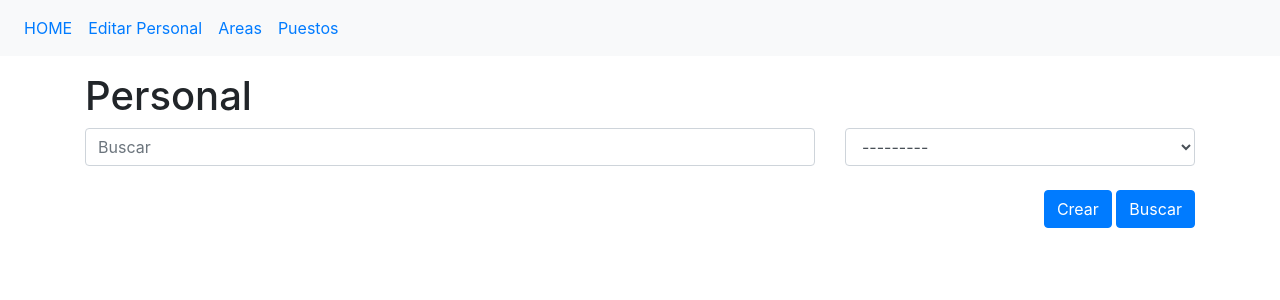
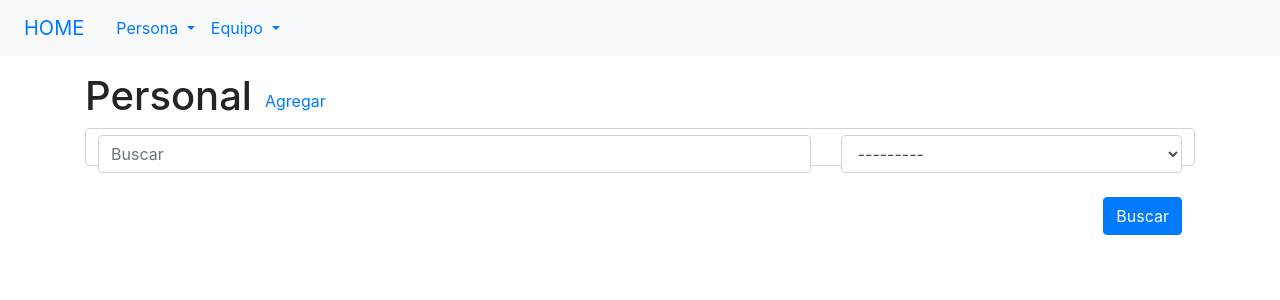
Before and after one commit to seb-novoa/Inventario, a Django app: page /persona/ in a window 1280 px wide. Shown: the top 300 px of the page. Run offline with Django 3.2, Linux system fonts and the light colour scheme; data that the repository does not hold is empty; some libraries are stand-ins or nearby versions.

Commit message:
se agrega el navegador al las bases

```diff
--- a/src/Personal/templates/Personal/base.html
+++ b/src/Personal/templates/Personal/base.html
@@ -5,28 +5,50 @@
     <meta charset="utf-8">
     <title>Inventario</title>
     <link rel="stylesheet" href="https://maxcdn.bootstrapcdn.com/bootstrap/4.1.0/css/bootstrap.min.css">
-    <script src="https://code.jquery.com/jquery-3.1.1.min.js"></script>
-    <script src="https://intercoolerreleases-leaddynocom.netdna-ssl.com/intercooler-1.2.1.min.js"></script>
+    <script src="https://code.jquery.com/jquery-3.3.1.slim.min.js" integrity="sha384-q8i/X+965DzO0rT7abK41JStQIAqVgRVzpbzo5smXKp4YfRvH+8abtTE1Pi6jizo" crossorigin="anonymous"></script>
+    <script src="https://stackpath.bootstrapcdn.com/bootstrap/4.1.1/js/bootstrap.min.js" integrity="sha384-smHYKdLADwkXOn1EmN1qk/HfnUcbVRZyYmZ4qpPea6sjB/pTJ0euyQp0Mk8ck+5T" crossorigin="anonymous"></script>
+    <script src="https://cdnjs.cloudflare.com/ajax/libs/popper.js/1.14.3/umd/popper.min.js" integrity="sha384-ZMP7rVo3mIykV+2+9J3UJ46jBk0WLaUAdn689aCwoqbBJiSnjAK/l8WvCWPIPm49" crossorigin="anonymous"></script>
+    {% block headScript%}
+    {% endblock %}
+
 
 
   </head>
   <body>
+
     <nav class="navbar navbar-expand-sm bg-light">
       <ul class="navbar-nav">
         <li class="nav-item">
-          <a href="{% url 'PersonaView'%}" class="nav-link">HOME</a>
+          <a href="#" class="nav-link navbar-brand">HOME</a>
         </li>
-        <li class="nav-item">
-          <a href="{% url 'PersonaViewEditar'%}" class="nav-link">Editar Personal</a>
-        </li>
-        <li class="nav-item">
-          <a href="{% url 'AreaView'%}" class="nav-link">Areas</a>
-        </li>
-        <li class="nav-item">
-          <a href="{% url 'PuestoView'%}" class="nav-link">Puestos </a>
-        </li>
+        <li class="nav-item dropdown">
+          <a class="nav-link dropdown-toggle" href="#" id="navbarDropdown" role="button" data-toggle="dropdown" aria-haspopup="true" aria-expanded="false">
+            Persona
+          </a>
+          <div class="dropdown-menu" aria-labelledby="navbarDropdown">
+            <a href="{% url 'PersonaView'%}" class="dropdown-item">Buscar persona</a>
+            <a href="{% url 'PersonaViewGuardar'%}" class="dropdown-item">Agregar</a>
+            <div class="dropdown-divider"></div>
+            <a href="{% url 'PuestoView'%}" class="dropdown-item">Puestos </a>
+            <a href="{% url 'AreaView'%}" class="dropdown-item">Areas</a>
+          </div>
+        </li> <!--  Persona -->
+        <li class="nav-item dropdown">
+          <a class="nav-link dropdown-toggle" href="#" id="navbarDropdown" role="button" data-toggle="dropdown" aria-haspopup="true" aria-expanded="false">
+            Equipo
+          </a>
+          <div class="dropdown-menu" aria-labelledby="navbarDropdown">
+            <a href="{% url 'BuscarEquipo'%}" class="dropdown-item">Buscar equipo</a>
+            <a href="{% url 'CreateEquipo'%}" class="dropdown-item">Agregar</a>
+            <div class="dropdown-divider"></div>
+            <a href="{% url 'ClaseView'%}" class="dropdown-item">Categoria</a>
+            <a href="{% url 'HardwareView'%}" class="dropdown-item">Hardware</a>
+            <a href="{% url 'SoftwareView'%}" class="dropdown-item">Software</a>
+          </div>
+        </li><!-- Equipo  -->
       </ul>
-    </nav>
+    </nav>  <!--barra de navegacion-->
+
     <div class="container mt-3">
       {% block content %}
       {% endblock %}
--- a/src/Personal/templates/Personal/persona.html
+++ b/src/Personal/templates/Personal/persona.html
@@ -2,8 +2,9 @@
 
 {% block content %}
 
-<h1>{{title}}</h1>
+<h1>{{title}}<small><a class="btn " href="{% url "PersonaViewGuardar" %}">Agregar</a></small></h1>
 
+<div class="form-control">
   <form class="" action="." method="POST">{% csrf_token %}
 
     <div class="row">
@@ -17,11 +18,12 @@
 
     <br>
     <div class="text-right">
-    <a href="{% url "PersonaViewGuardar" %}" class="btn btn-primary">Crear</a>
       <button class="btn btn-primary" type="submit" name="button">Buscar</button>
     </div>
 
   </form>
+</div>
+
 
 {% if messages %}
   <ul class="messages">
```
Also changed, not shown: src/Equipo/templates/Equipo/buscar_equipo.html (+25 -2 lines), src/Equipo/templates/base.html (+31 -11 lines). Lines whose indentation alone changed are shown as unchanged.
